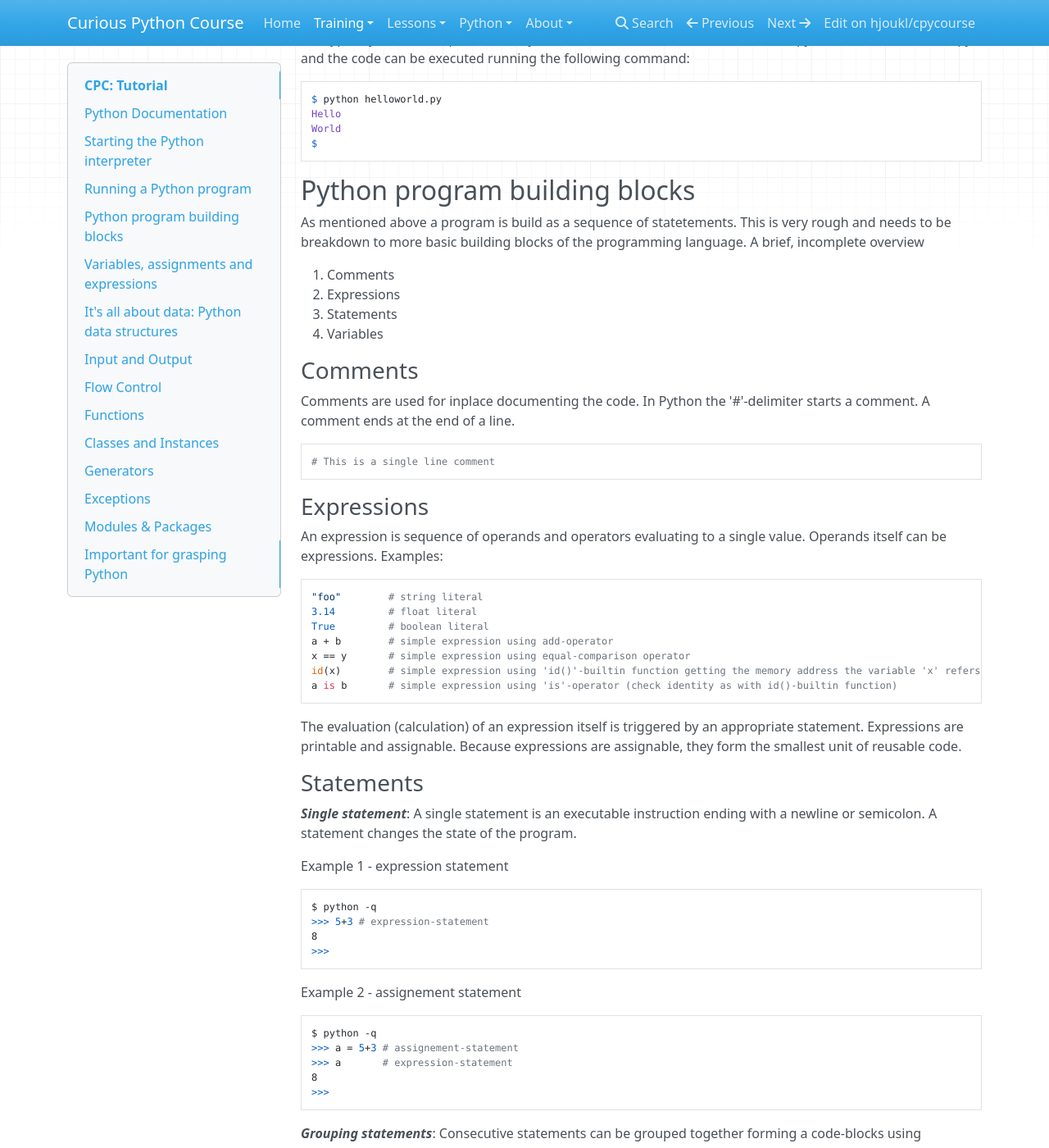
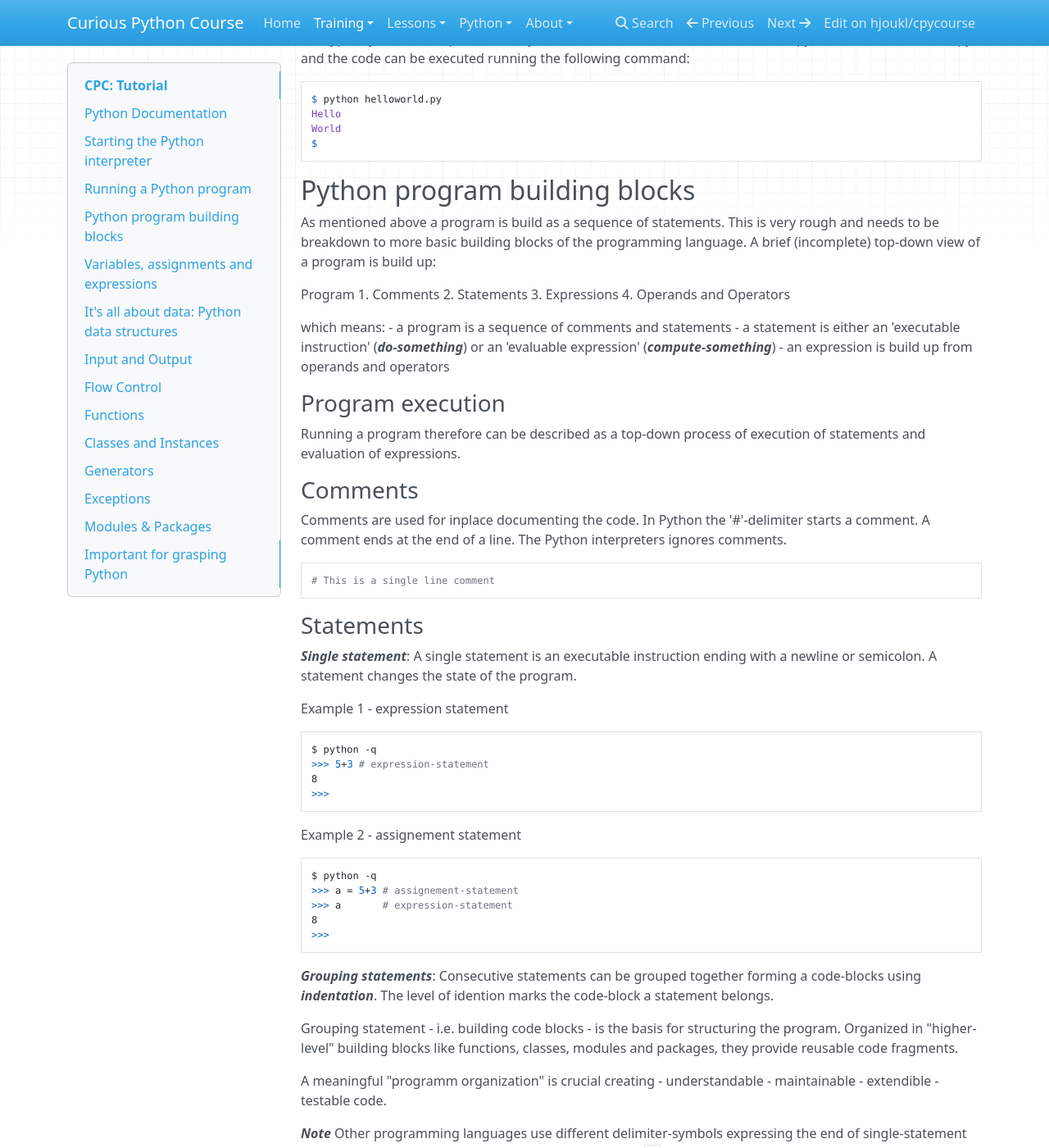
Before and after one commit to rkluger68/cpycourse, an MkDocs documentation site: the page built from docs/training/tutorial.md, in a window 1280 px wide and 1400 px high, scrolled down 3069 px. Shown: the whole window at 82% size. Built offline with MkDocs 1.6.1, drawn with Linux system fonts in a browser that asks for light colours; nearby versions of some CDN libraries; some of the changed text lies outside the part shown.

Commit message:
Update tutorial.md
Changed section "Python program building blocks"

```diff
--- a/docs/training/tutorial.md
+++ b/docs/training/tutorial.md
@@ -158,38 +158,29 @@ But typically the code is placed into Python source files named \<module-name\>.
 
 ## Python program building blocks
 
-As mentioned above a program is build as a sequence of statetements. This is very rough and needs to be breakdown to more basic building blocks of the programming language. A brief, incomplete overview
+As mentioned above a program is build as a sequence of statements. This is very rough and needs to be breakdown to more basic building blocks of the programming language. A brief (incomplete) top-down view of a program is build up:
 
+Program
 1. Comments
-2. Expressions
-3. Statements
-4. Variables
+2. Statements
+3. Expressions
+4. Operands and Operators
 
+which means:
+  - a program is a sequence of comments and statements
+  - a statement is either an 'executable instruction' (***do-something***) or an 'evaluable expression' (***compute-something***)
+  - an expression is build up from operands and operators
+
+### Program execution
+
+Running a program therefore can be described as a top-down process of execution of statements and evaluation of expressions.
 
 ### Comments
 
 Comments are used for inplace documenting the code. In Python the '#'-delimiter starts a comment.
-A comment ends at the end of a line.
+A comment ends at the end of a line. The Python interpreters ignores comments.
 
     # This is a single line comment
-
-
-### Expressions
-
-An expression is sequence of operands and operators evaluating to a single value. Operands itself can be expressions.
-Examples:
-
-    "foo"        # string literal
-    3.14         # float literal
-    True         # boolean literal
-    a + b        # simple expression using add-operator
-    x == y       # simple expression using equal-comparison operator
-    id(x)        # simple expression using 'id()'-builtin function getting the memory address the variable 'x' refers to
-    a is b       # simple expression using 'is'-operator (check identity as with id()-builtin function)
-
-The evaluation (calculation) of an expression itself is triggered by an appropriate statement.
-Expressions are printable and assignable. Because expressions are assignable, they form the smallest unit of reusable code.
-
 
 ### Statements
 
@@ -211,17 +202,43 @@ Example 2 - assignement statement
     8
     >>>
 
-
 ***Grouping statements***:
 Consecutive statements can be grouped together forming a code-blocks using ___indentation___. The level of idention marks the code-block
 a statement belongs.
 
 Grouping statement - i.e. building code blocks - is the basis for structuring the program. Organized in "higher-level" building blocks like functions, classes, modules and packages, they provide reusable code fragments.
 
+A meaningful "programm organization" is crucial creating
+  - understandable
+  - maintainable
+  - extendible
+  - testable
+code.
+
+***Note***
 Other programming languages use different delimiter-symbols expressing the end of single-statement and grouped statements.
 E.g in Java or C the semicolon `;` is used as single-statement-delimiter, the curly braces `{` `}` are used for code-blocks.
 
+### Expressions
 
+An expression is sequence of ***operands*** and ***operators*** evaluating to a single value. Operands itself can be expressions.
+Examples:
+
+    "foo"        # string literal
+    3.14         # float literal
+    True         # boolean literal
+    a            # simple identifier
+    a + b        # simple expression using add-operator
+    x == y       # simple expression using equal-comparison operator
+    id(x)        # simple expression using 'id()'-builtin function getting the memory address the variable 'x' refers to
+    a is b       # simple expression using 'is'-operator (check identity as with id()-builtin function)
+
+The evaluation (calculation) of an expression itself is triggered by an appropriate statement - in an interactive interpreter session this means you need to finish your entered expression with a carriage return (newline), this will make an expression statement out of an expression.
+Expressions are printable and assignable. Because expressions are assignable, they form the smallest unit of reusable code.
+
+### Operands and Operators
+
+Operands are literals, identifiers (variable names) or functions returning a single value. Operators are (meaningful) links between operands.
 
 ## Variables, assignments and expressions
 
```
